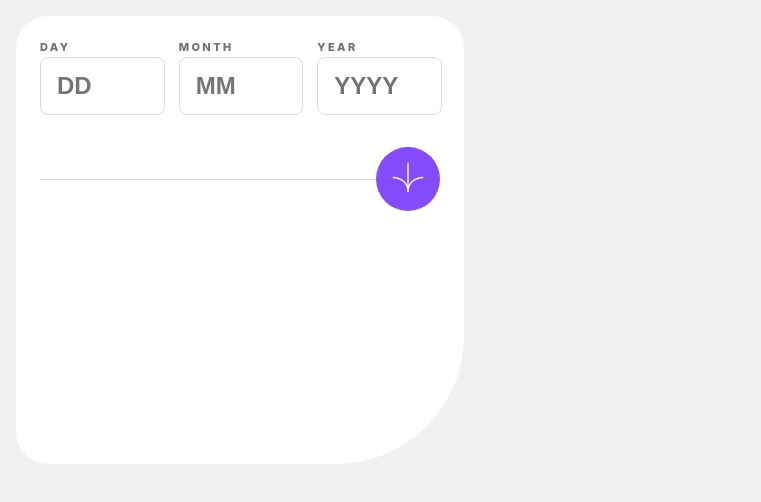
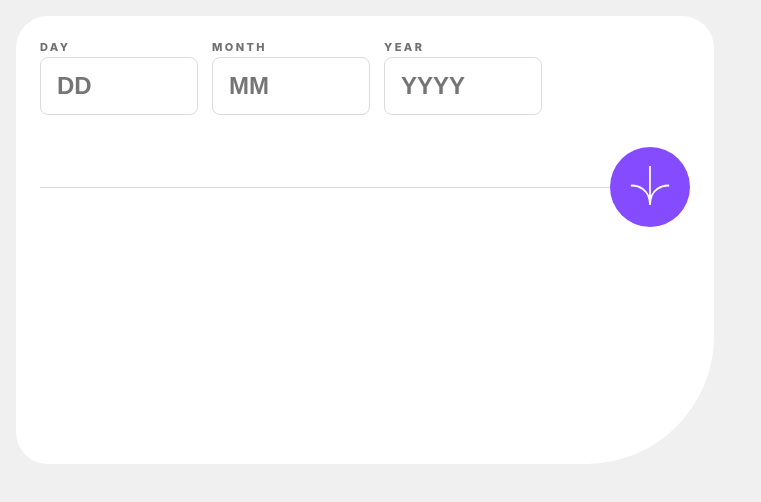
Before and after one commit to Vyonyx/AgeCalculator-feMentors-Vue, a Vue app: page / in a window 1280 px wide. Shown: the top 502 px of the page, without its empty margins (0-761 px from the left). Built offline with nearby package versions, Linux system fonts and the light colour scheme.

Commit message:
add media query style changes for tablet screens

```diff
--- a/src/components/AgeCalculatorCard.vue
+++ b/src/components/AgeCalculatorCard.vue
@@ -46,7 +46,7 @@ $tablet-breakpoint: 768px;
   border-bottom-right-radius: 8rem;
   padding: var(--spacing);
 
-  max-width: 25rem;
+  max-width: 650px;
   height: 50vh;
 }
 
@@ -57,6 +57,7 @@ $tablet-breakpoint: 768px;
   gap: var(--grid-gap);
   justify-content: space-between;
   align-items: center;
+  max-width: 500px;
 
   .form-control {
     display: flex;
@@ -79,8 +80,15 @@ $tablet-breakpoint: 768px;
       border: 1px solid var(--light-grey);
       border-radius: 0.5rem;
       width: calc(100% - calc(var(--grid-gap) + var(--grid-gap)));
-      font-size: 24px;
+      font-size: 20px;
       font-weight: 800;
+
+    }
+
+    @media (min-width: $tablet-breakpoint) {
+      input {
+        font-size: 24px;
+      }
     }
   }
 }
@@ -113,14 +121,19 @@ $tablet-breakpoint: 768px;
     border: none;
     cursor: pointer;
 
-    @media (min-width: $tablet-breakpoint) {
-      right: 0;
-    }
 
     img {
       width: 60%;
       aspect-ratio: 1/1;
     }
   }
+
+  @media (min-width: $tablet-breakpoint) {
+    --button-height: 5rem;
+
+    button {
+      right: 0;
+    }
+  }
 }
 </style>
```
